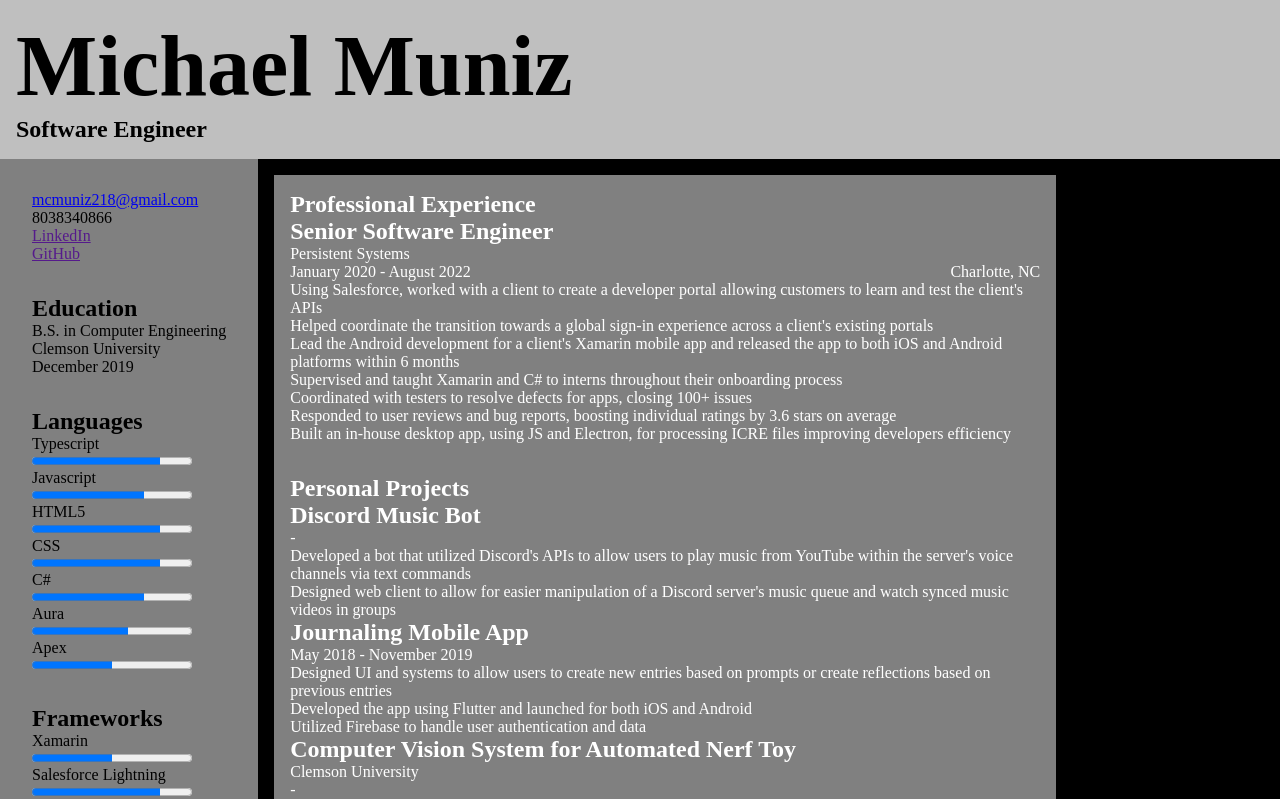
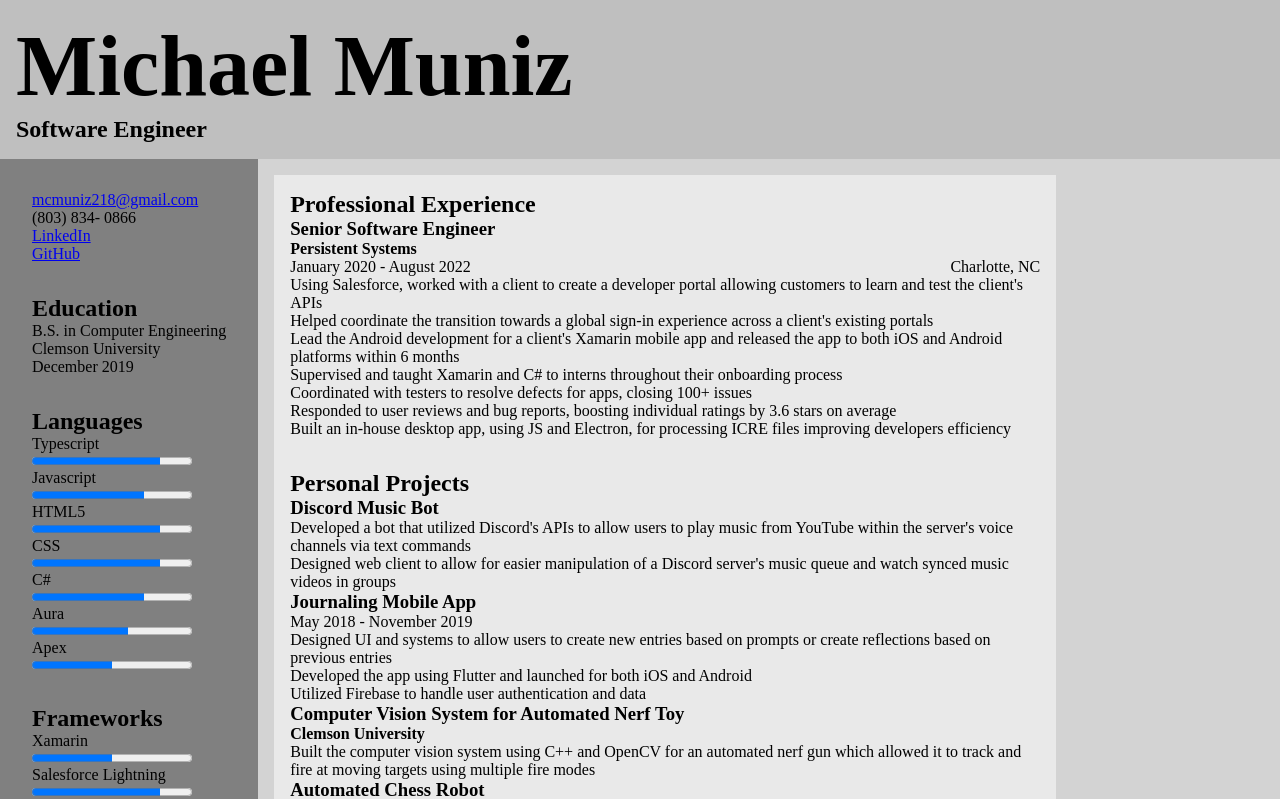
Before and after one commit to mcm218/resume-website, an Angular app: page / in a window 1280 px wide. Shown: the top 799 px of the page. Built offline with nearby package versions, Linux system fonts and the light colour scheme.

Commit message:
defect tweaks and phone pipe

```diff
--- a/src/app/app.component.scss
+++ b/src/app/app.component.scss
@@ -16,8 +16,6 @@ main {
         max-width: 400px;
     }
     section {
-        background-color: black;
-        color: white;
         flex-grow: 2;
         width: 70%;
     }
--- a/src/app/app.module.ts
+++ b/src/app/app.module.ts
@@ -10,6 +10,7 @@ import { ExperienceListComponent } from './experience-list/experience-list.compo
 import { ExperienceCardComponent } from './experience-card/experience-card.component';
 import { SkillCardComponent } from './skill-card/skill-card.component';
 import { EducationCardComponent } from './education-card/education-card.component';
+import { PhonePipePipe } from './phone-pipe.pipe';
 
 @NgModule({
   declarations: [
@@ -20,7 +21,8 @@ import { EducationCardComponent } from './education-card/education-card.componen
     ExperienceListComponent,
     ExperienceCardComponent,
     SkillCardComponent,
-    EducationCardComponent
+    EducationCardComponent,
+    PhonePipePipe
   ],
   imports: [
     BrowserModule,
--- a/src/app/contact/contact.component.html
+++ b/src/app/contact/contact.component.html
@@ -1,7 +1,7 @@
 <section class="contact-info">
     <!-- <h2>{{ contact.name }}</h2> -->
     <a [href]="'mailto:' + contact.email">{{ contact.email }}</a>
-    <p>{{ contact.phone }}</p>
+    <p>{{ contact.phone | phonePipe }}</p>
     <a [href]="contact.linkedin">LinkedIn</a>
     <a [href]="contact.github">GitHub</a>
 </section>
--- a/src/app/experience-card/experience-card.component.html
+++ b/src/app/experience-card/experience-card.component.html
@@ -1,7 +1,7 @@
-<h2>{{ this.item.role }}</h2>
-<p>{{ this.item.company }}</p>
+<h3>{{ this.item.role }}</h3>
+<h4>{{ this.item.company }}</h4>
 <div>
-    <span>{{ this.item.startDate }} - {{ this.item.endDate }} </span>
+    <span *ngIf="this.item.startDate != ''">{{ this.item.startDate }} - {{ this.item.endDate }} </span>
     <span style="float: right;">{{ this.item.location }}</span>
 </div>
 <ul>
--- /dev/null
+++ b/src/app/phone-pipe.pipe.ts
@@ -0,0 +1,16 @@
+import { Pipe, PipeTransform } from '@angular/core';
+
+@Pipe({
+  name: 'phonePipe'
+})
+export class PhonePipePipe implements PipeTransform {
+  transform(value: string): string {
+    // Pull out each segment of the phone number
+    let areaCode = value.substring (0, 3);
+    let centralOffice = value.substring (3, 6);
+    let subscriberNumber = value.substring (6, 10);
+
+    // Format each segment
+    return `(${areaCode}) ${centralOffice}- ${subscriberNumber}`;
+  }
+}
--- a/src/assets/me.json
+++ b/src/assets/me.json
@@ -10,8 +10,8 @@
 		"email": "mcmuniz218@gmail.com",
 		"phone": "8038340866",
 		"location": "Charlotte, NC",
-		"linkedin": "",
-		"github": ""
+		"linkedin": "https://www.linkedin.com/in/michael-muniz-24065b159/",
+		"github": "https://github.com/mcm218/resume-website"
 	},
 	"skills": [
 		{
```
Also changed, not shown: 1 other file (tests, documents, lock files or other folders).
